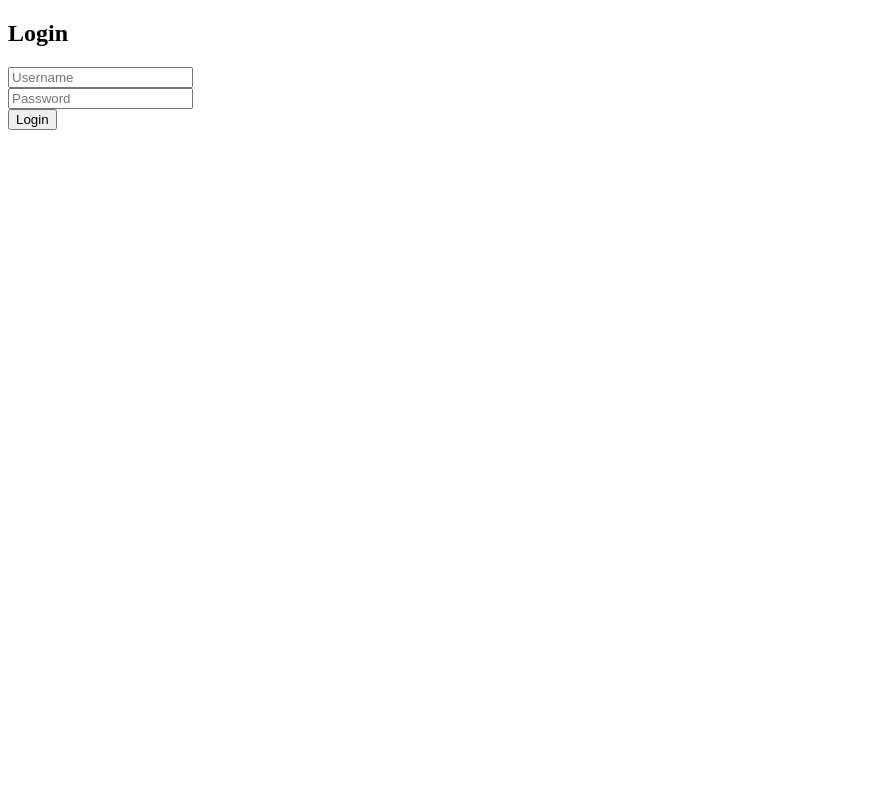
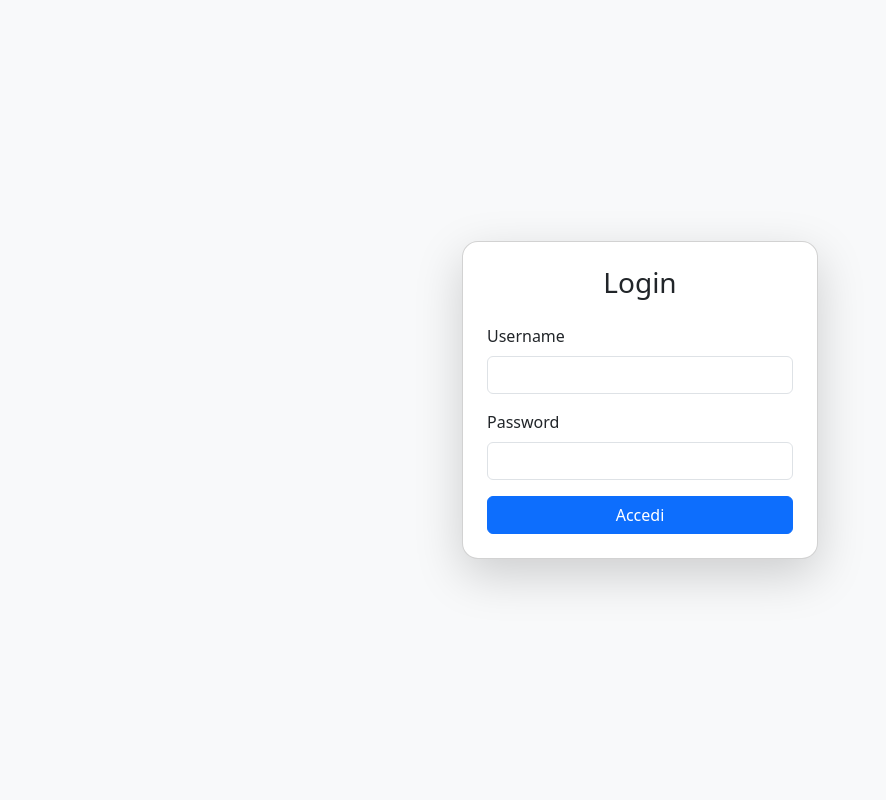
Before and after one commit to Roccotot/SigraFilm-NOC, a Flask app: page /login in a window 1280 px wide. Shown: the whole page, without its empty margins (0-886 px from the left). Run offline with Flask 3, Linux system fonts and the light colour scheme.

Commit message:
Update login.html

```diff
--- a/templates/login.html
+++ b/templates/login.html
@@ -1,12 +1,34 @@
 <!DOCTYPE html>
-<html>
-<head><title>Login</title></head>
-<body>
-  <h2>Login</h2>
-  <form method="post">
-    <input type="text" name="username" placeholder="Username"><br>
-    <input type="password" name="password" placeholder="Password"><br>
-    <button type="submit">Login</button>
-  </form>
+<html lang="it">
+<head>
+  <meta charset="UTF-8">
+  <title>Login - SigraFilm</title>
+  <link href="https://cdn.jsdelivr.net/npm/bootstrap@5.3.2/dist/css/bootstrap.min.css" rel="stylesheet">
+</head>
+<body class="bg-light d-flex align-items-center vh-100">
+
+  <div class="container">
+    <div class="row justify-content-center">
+      <div class="col-md-4">
+        <div class="card shadow-lg rounded-4">
+          <div class="card-body p-4">
+            <h3 class="text-center mb-4">Login</h3>
+            <form method="post">
+              <div class="mb-3">
+                <label class="form-label">Username</label>
+                <input type="text" name="username" class="form-control" required>
+              </div>
+              <div class="mb-3">
+                <label class="form-label">Password</label>
+                <input type="password" name="password" class="form-control" required>
+              </div>
+              <button type="submit" class="btn btn-primary w-100">Accedi</button>
+            </form>
+          </div>
+        </div>
+      </div>
+    </div>
+  </div>
+
 </body>
 </html>
```
